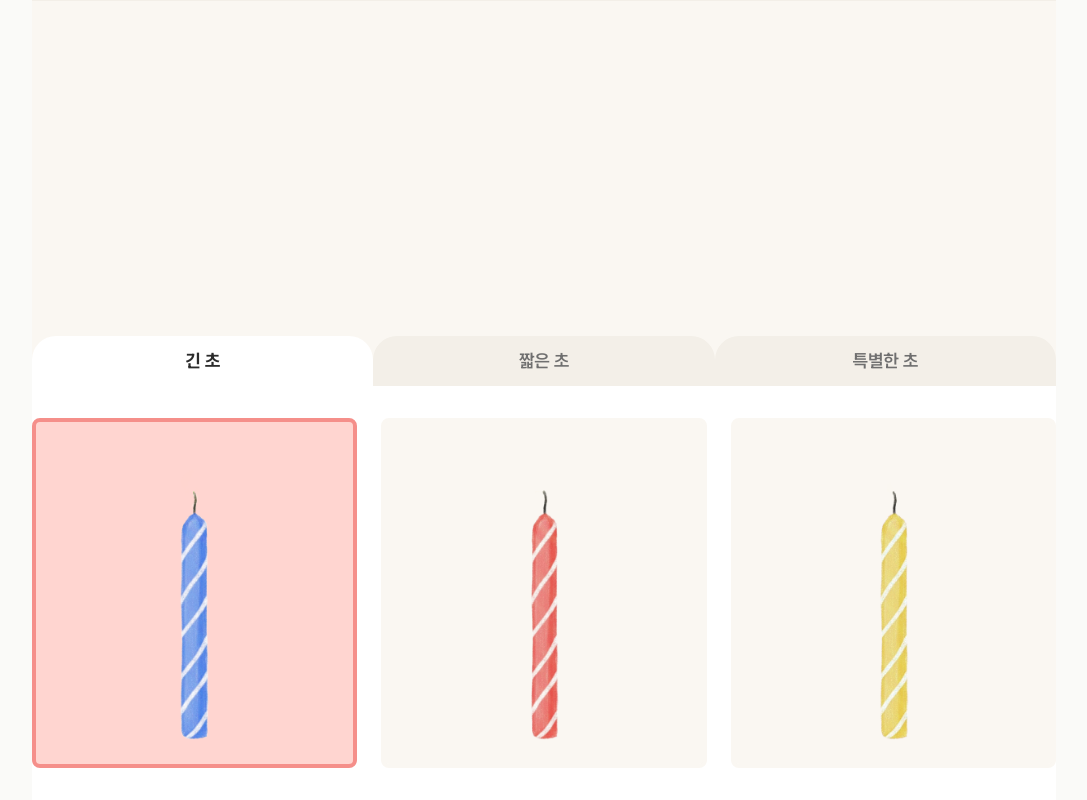
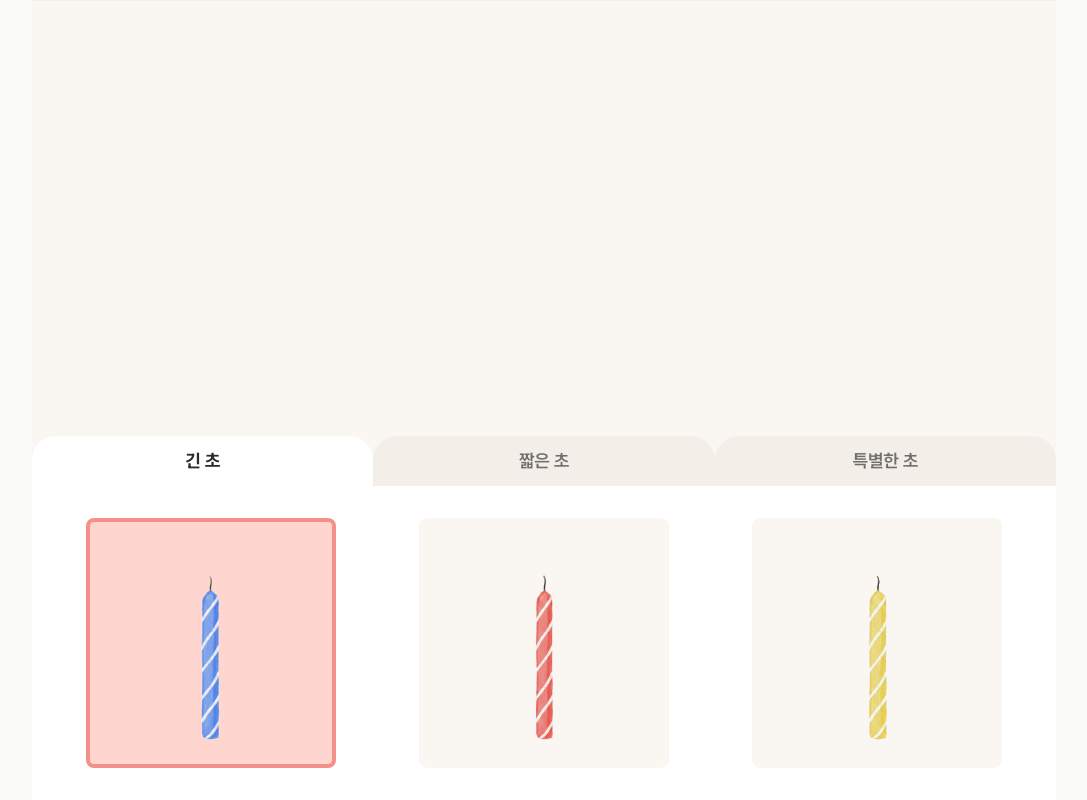
Before and after one commit to Leeseoleem/my-little-birthday-party, a React (Vite) app: page /creator/cake/build in a window 1280 px wide. Shown: the whole page, without its empty margins (96-1183 px from the left). Built offline with nearby package versions, Linux system fonts and the light colour scheme.

Commit message:
design: CandleOptionGroup 내 선택 박스 크기 조정

```diff
--- a/src/features/creator/components/CandleOptionGroup.tsx
+++ b/src/features/creator/components/CandleOptionGroup.tsx
@@ -9,7 +9,7 @@ export type CandleOption = {
 
 interface CandleOptionGroupProps {
   options: CandleOption[];
-  value: string;
+  value: string | null;
   onChange: (next: string) => void;
   isDisabled?: boolean;
 }
@@ -27,8 +27,8 @@ export function CandleOptionGroup({
       onValueChange={onChange}
       disabled={isDisabled}
       className={clsx(
-        "flex flex-row items-stretch justify-around gap-6",
-        "w-full"
+        "flex flex-row items-stretch justify-around gap-2",
+        "w-full px-4"
       )}
     >
       {options.map((opt) => (
@@ -39,8 +39,8 @@ export function CandleOptionGroup({
             // 아이템 기본 레이아웃
             "relative overflow-hidden rounded-lg bg-gray-10",
             // 아이템 크기
-            "w-[160px] md:w-[220px] lg:w-[350px]",
-            "h-[160px] md:h-[220px] lg:h-[350px]",
+            "h-[clamp(100px,25vw,160px)] md:h-[220px] lg:h-[250px]",
+            "w-[clamp(100px,25vw,160px)] md:w-[220px] lg:w-[250px]",
             "flex flex-col items-center justify-center",
             // 선택 상태
             "data-[state=checked]:bg-main-disabled data-[state=checked]:border-4 data-[state=checked]:border-main",
```
